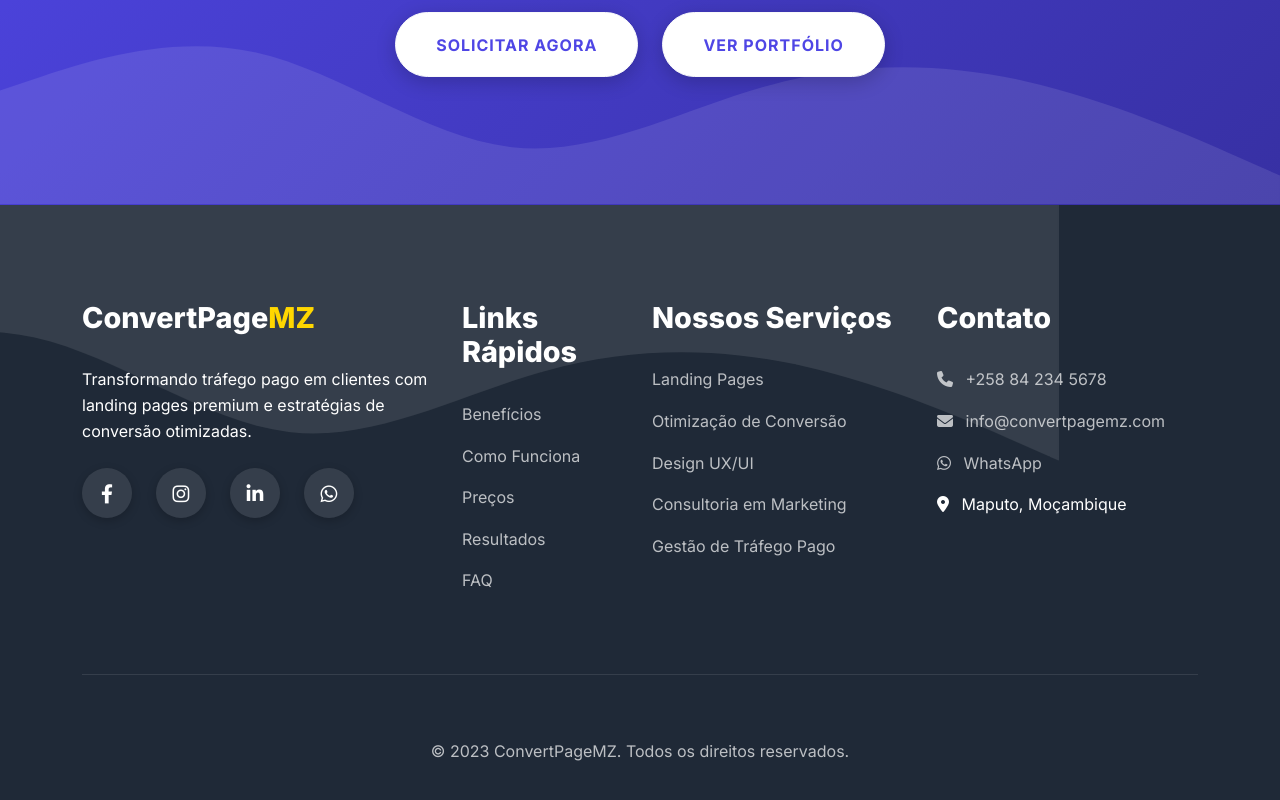
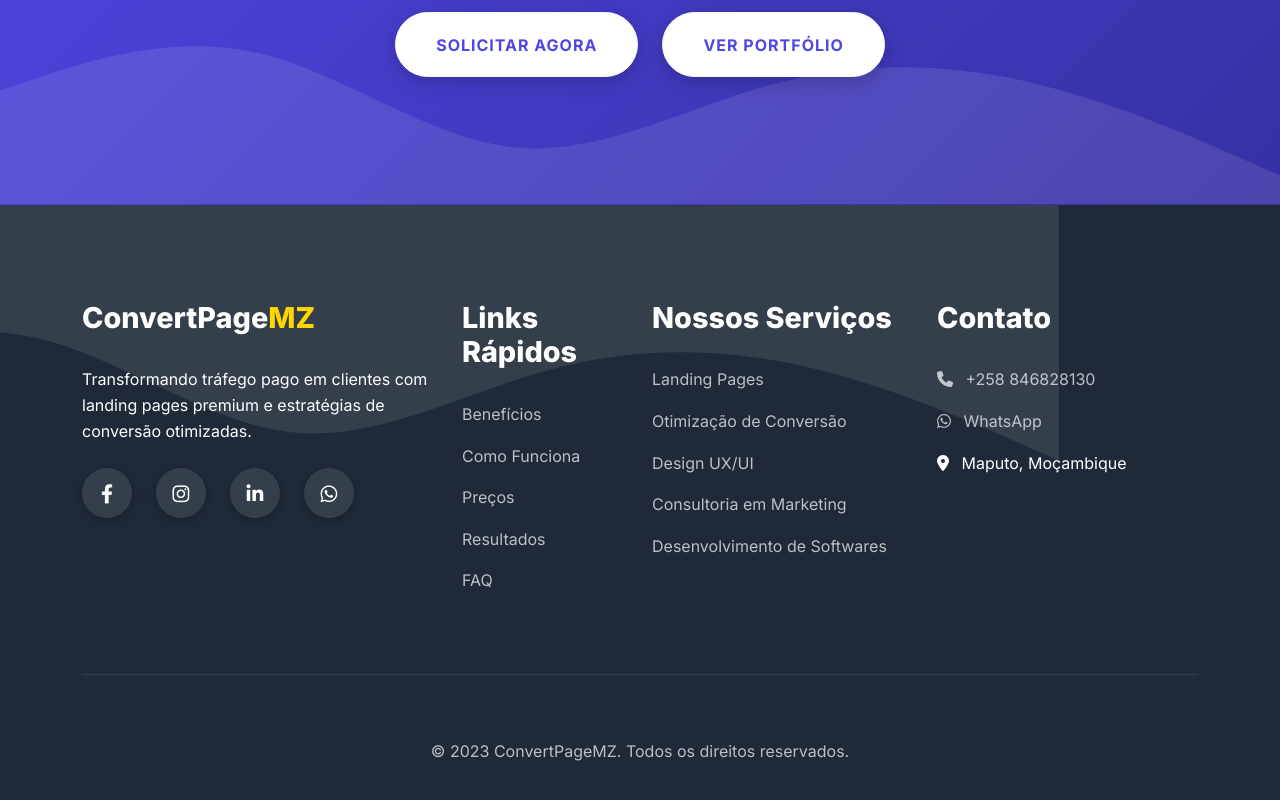
Before and after one commit to BenjamimGazane/BENJ-TECH-LANDING-PAGE, a plain HTML site: page index.html in a window 1280 px wide. Shown: the part 9123-9923 px from the top of the page. Drawn offline with nearby package versions, Linux system fonts and the light colour scheme.

Commit message:
footer update

```diff
--- a/index.html
+++ b/index.html
@@ -1890,15 +1890,14 @@
             <li><a href="#">Otimização de Conversão</a></li>
             <li><a href="#">Design UX/UI</a></li>
             <li><a href="#">Consultoria em Marketing</a></li>
-            <li><a href="#">Gestão de Tráfego Pago</a></li>
+            <li><a href="#">Desenvolvimento de Softwares</a></li>
           </ul>
         </div>
         <div class="col-lg-3 col-md-4">
           <h4 class="footer-title">Contato</h4>
           <ul class="footer-links">
-            <li><a href="tel:+258842345678"><i class="fas fa-phone me-2"></i> +258 84 234 5678</a></li>
-            <li><a href="mailto:info@convertpagemz.com"><i class="fas fa-envelope me-2"></i> info@convertpagemz.com</a></li>
-            <li><a href="https://wa.me/258842345678"><i class="fab fa-whatsapp me-2"></i> WhatsApp</a></li>
+            <li><a href="tel:+258842345678"><i class="fas fa-phone me-2"></i> +258 846828130</a></li>
+            <li><a href="https://wa.me/258846828130"><i class="fab fa-whatsapp me-2"></i> WhatsApp</a></li>
             <li><i class="fas fa-map-marker-alt me-2"></i> Maputo, Moçambique</li>
           </ul>
         </div>
```
